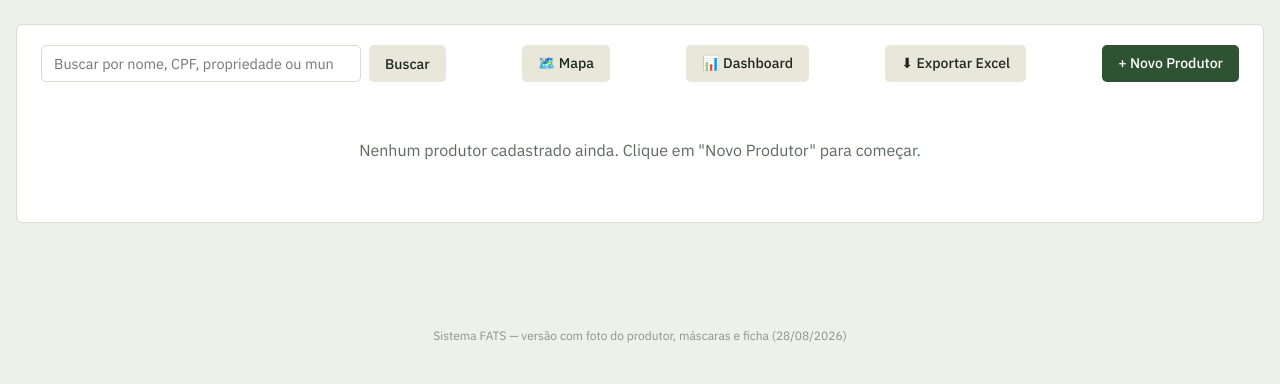
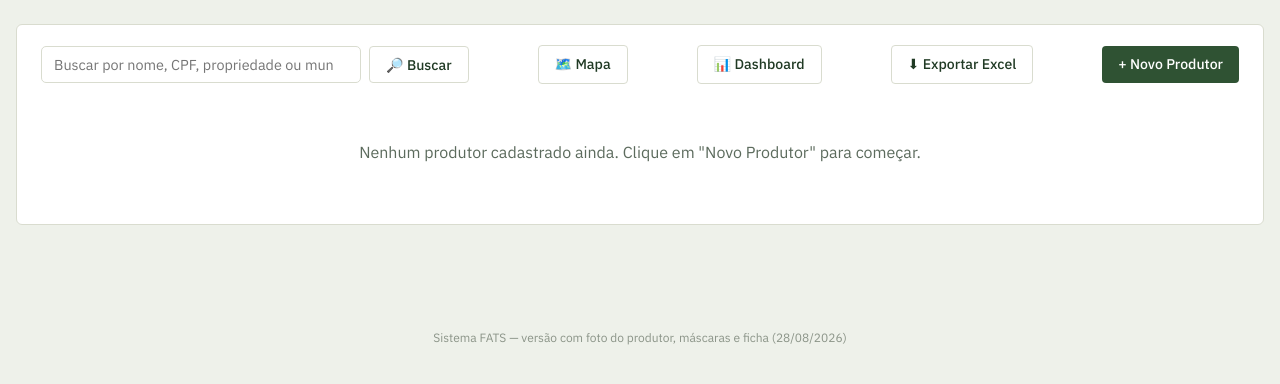
Before and after one commit to parceriasfaec-cyber/fats_faec, a Flask app: page / in a window 1280 px wide. Shown: the part 98-482 px from the top of the page. Run offline with Flask 3, Linux system fonts and the light colour scheme; data that the repository does not hold is empty; some libraries are stand-ins or nearby versions.

Commit message:
Adiciona icones e hierarquia visual nos botoes de acao

```diff
--- a/templates/base.html
+++ b/templates/base.html
@@ -93,7 +93,7 @@
   .btn {
     display: inline-block;
     padding: 8px 16px;
-    border-radius: 5px;
+    border-radius: 4px;
     text-decoration: none;
     font-size: 0.88rem;
     font-family: var(--fonte-corpo);
@@ -105,6 +105,10 @@
   .btn-primary:hover { background: var(--verde-escuro); }
   .btn-secondary { background: #e9e6da; color: var(--tinta); }
   .btn-secondary:hover { background: #ddd9c8; }
+  .btn-ghost { background: transparent; color: var(--verde-escuro); border: 1px solid var(--borda); }
+  .btn-ghost:hover { background: var(--verde-claro); border-color: var(--verde); }
+  .btn-outline-terra { background: transparent; color: var(--terra); border: 1px solid var(--terra); }
+  .btn-outline-terra:hover { background: var(--terra-claro); }
   .btn-danger { background: var(--erro); color: white; }
   .btn-danger-ghost {
     background: transparent;
--- a/templates/list.html
+++ b/templates/list.html
@@ -5,11 +5,11 @@
   <div class="toolbar">
     <form method="get" style="display:flex; gap:8px;">
       <input type="search" name="q" placeholder="Buscar por nome, CPF, propriedade ou município" value="{{ busca }}" style="width:320px;">
-      <button class="btn btn-secondary" type="submit">Buscar</button>
+      <button class="btn btn-ghost" type="submit">🔎 Buscar</button>
     </form>
-    <a href="{{ url_for('mapa') }}" class="btn btn-secondary">🗺️ Mapa</a>
-    <a href="{{ url_for('dashboard') }}" class="btn btn-secondary">📊 Dashboard</a>
-    <a href="{{ url_for('exportar_excel', q=busca) }}" class="btn btn-secondary">⬇ Exportar Excel</a>
+    <a href="{{ url_for('mapa') }}" class="btn btn-ghost">🗺️ Mapa</a>
+    <a href="{{ url_for('dashboard') }}" class="btn btn-ghost">📊 Dashboard</a>
+    <a href="{{ url_for('exportar_excel', q=busca) }}" class="btn btn-ghost">⬇ Exportar Excel</a>
     <a href="{{ url_for('novo') }}" class="btn btn-primary">+ Novo Produtor</a>
   </div>
 
@@ -48,12 +48,12 @@
         <td>{{ p['assistido_ateg'] or '-' }}</td>
         <td>{{ (p['tecnico_responsavel'] or '-')|upper }}</td>
         <td class="actions">
-          <a class="btn btn-secondary btn-sm" href="{{ url_for('ficha', pid=p['id']) }}">Ver</a>
-          <a class="btn btn-secondary btn-sm" href="{{ url_for('editar', pid=p['id']) }}">Editar</a>
-          <a class="btn btn-secondary btn-sm" href="{{ url_for('pdf', pid=p['id']) }}" target="_blank">Ver PDF</a>
+          <a class="btn btn-ghost btn-sm" href="{{ url_for('ficha', pid=p['id']) }}">👁 Ver</a>
+          <a class="btn btn-secondary btn-sm" href="{{ url_for('editar', pid=p['id']) }}">✏️ Editar</a>
+          <a class="btn btn-outline-terra btn-sm" href="{{ url_for('pdf', pid=p['id']) }}" target="_blank">📄 PDF</a>
           <form method="post" action="{{ url_for('excluir', pid=p['id']) }}"
                 onsubmit="return confirm('Excluir o cadastro de {{ p['nome_produtor'] or 'este produtor' }}?');">
-            <button class="btn btn-danger-ghost btn-sm" type="submit">Excluir</button>
+            <button class="btn btn-danger-ghost btn-sm" type="submit">🗑 Excluir</button>
           </form>
         </td>
       </tr>
```
